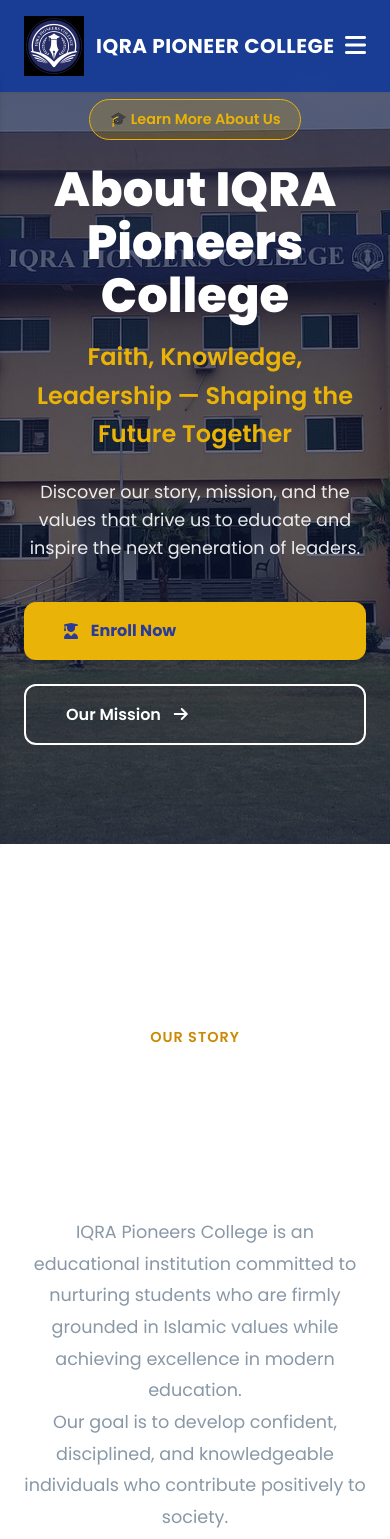
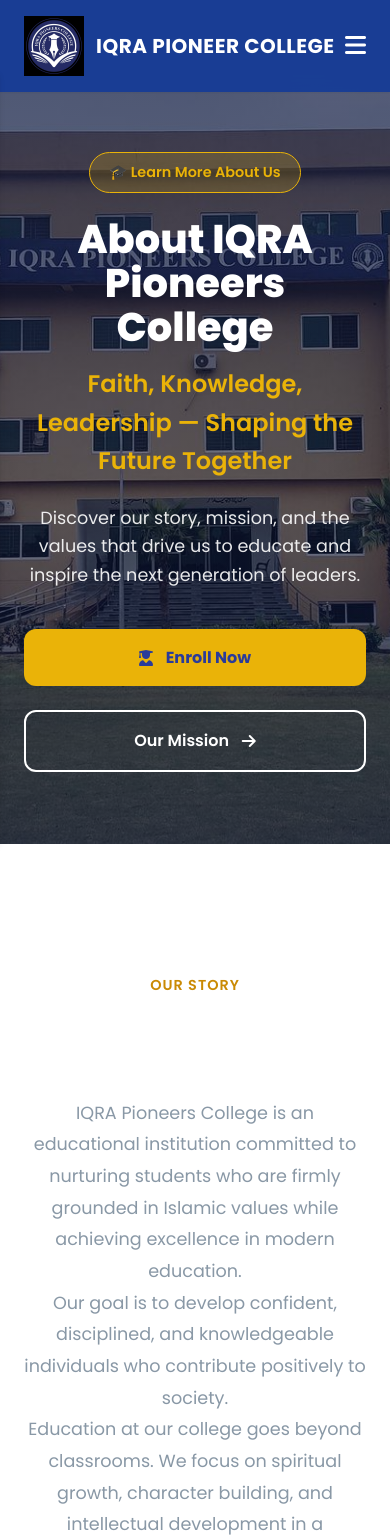
Before and after one commit to coder-363/-iQRA-website, a React (Vite) app: page /about in a window 390 px wide. Shown: the top 1539 px of the page. Built offline with nearby package versions, Linux system fonts and the light colour scheme.

Commit message:
Comprehensive mobile optimization: enhanced responsive design across all pages

```diff
--- a/src/index.css
+++ b/src/index.css
@@ -3392,3 +3392,115 @@
         font-size: 2.5rem;
     }
 }
+
+
+
+/* --- GLOBAL MOBILE OPTIMIZATION OVERRIDES --- */
+@media (max-width: 768px) {
+    .section {
+        padding: 3rem 0;
+    }
+    .page-header-offset {
+        padding-top: calc(3rem + 80px) !important;
+    }
+    .hero-redesign {
+        height: auto;
+        min-height: 100vh;
+        padding-top: 8rem;
+        padding-bottom: 3rem;
+        text-align: center;
+    }
+    .hero-redesign-container {
+        justify-content: center;
+        text-align: center;
+    }
+    .hero-redesign-desc {
+        margin-left: auto;
+        margin-right: auto;
+    }
+    .hero-tag {
+        margin: 0 auto 1.5rem;
+    }
+    .hero-redesign-title {
+        font-size: 2.5rem;
+    }
+    .hero-redesign-btns {
+        flex-direction: column;
+        align-items: stretch;
+    }
+    .btn-hero-primary, .btn-hero-outline, .btn {
+        width: 100%;
+        justify-content: center;
+    }
+    .section-title {
+        font-size: 2rem;
+    }
+    .hero-stats-line {
+        padding: 2rem 0;
+    }
+    .stats-line-grid {
+        grid-template-columns: 1fr;
+        gap: 1.5rem;
+        padding: 1.5rem;
+        text-align: center;
+    }
+    .stat-line-card {
+        flex-direction: column;
+        border-right: none;
+        border-bottom: 1px solid rgba(15, 23, 42, 0.05);
+        padding-bottom: 1.5rem;
+        gap: 1rem;
+    }
+    .stat-line-card:last-child {
+        border-bottom: none;
+        padding-bottom: 0;
+    }
+    .mv-grid, .approach-grid, .islamic-grid, .practical-grid, .outcomes-redesign-grid, .practical-redesign-grid, .gallery-grid, .features-grid, .programs-grid, .footer-grid {
+        grid-template-columns: 1fr !important;
+    }
+    .principal-message-grid {
+        grid-template-columns: 1fr;
+        gap: 2rem;
+    }
+    .inau-card {
+        padding: 2rem 1.5rem;
+    }
+    .event-title {
+        font-size: 1.8rem !important;
+    }
+    .inau-label {
+        font-size: 0.8rem;
+    }
+    .principal-image-col {
+        height: 300px;
+    }
+    .form-grid-3, .contact-info-landscape, .form-grid {
+        grid-template-columns: 1fr !important;
+    }
+    .girls-highlights-grid, .girls-features-info-grid {
+        grid-template-columns: 1fr !important;
+    }
+    .girls-cta-section {
+        padding: 4rem 1.5rem;
+    }
+    .girls-cta-title {
+        font-size: 2rem;
+    }
+    .girls-feature-card-full {
+        padding: 1.5rem;
+    }
+    .card-img {
+        width: calc(100% + 3rem);
+        margin: -1.5rem -1.5rem 1.5rem -1.5rem;
+    }
+    .feature-card, .program-card, .practical-redesign-card, .islamic-card {
+        padding: 1.5rem;
+    }
+    .nav-actions {
+        display: flex;
+        align-items: center;
+    }
+    .hero-info-cards {
+        margin-top: 2rem;
+    }
+}
```
